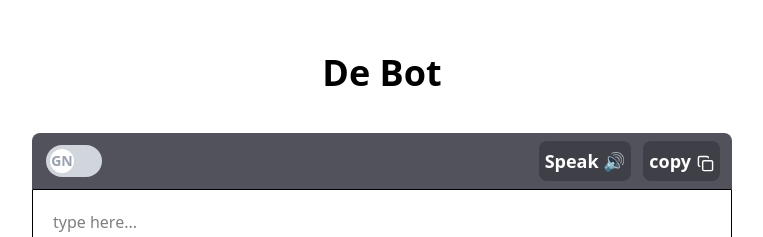
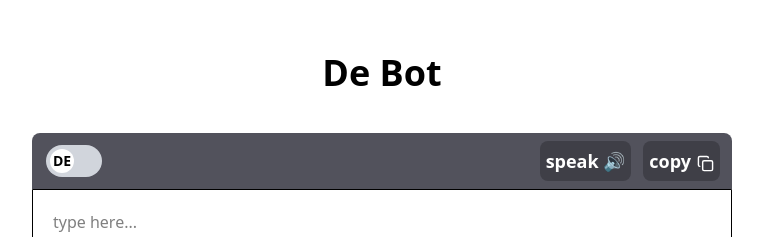
Before and after one commit to Gazi2050/debot, a SvelteKit app: page / in a window 1280 px wide. Shown: the part 196-433 px from the top of the page, without its empty margins (258-1021 px from the left). Built offline with nearby package versions, Linux system fonts and the light colour scheme.

Commit message:
feat:added speakGerman function

```diff
--- a/src/app.html
+++ b/src/app.html
@@ -3,7 +3,7 @@
 
 <head>
 	<meta charset="utf-8" />
-	<link rel="icon" href="%sveltekit.assets%/favicon.png" />
+	<link rel="icon" href="%sveltekit.assets%/favicon.ico" />
 	<meta name="viewport" content="width=device-width, initial-scale=1" />
 	%sveltekit.head%
 	<title>De Bot</title>
--- a/src/components/CopyButton.svelte
+++ b/src/components/CopyButton.svelte
@@ -3,7 +3,7 @@
 </script>
 
 <div
-    class="bg-zinc-700 flex justify-center items-center gap-[6px] p-[6px] rounded-lg m-1"
+    class="bg-zinc-700 flex justify-center items-center gap-[6px] p-[6px] rounded-lg m-1 cursor-pointer"
 >
     <p class="text-lg font-semibold">copy</p>
     <Copy size={17} class="mt-1" />
--- a/src/components/Form.svelte
+++ b/src/components/Form.svelte
@@ -1,7 +1,24 @@
 <script lang="ts">
+    import { onMount } from "svelte";
     import CopyButton from "./CopyButton.svelte";
     import SpeakButton from "./SpeakButton.svelte";
     import Toggle from "./Toggle.svelte";
+
+    let textInput = "";
+
+    function speakGerman() {
+        const text = textInput;
+        const speechRequest = new SpeechSynthesisUtterance(text);
+        const voices = speechSynthesis.getVoices();
+        speechRequest.voice =
+            voices.find((voice) => voice.lang === "de-DE") || null;
+
+        speechSynthesis.speak(speechRequest);
+    }
+
+    onMount(() => {
+        window.speechSynthesis.onvoiceschanged = () => {};
+    });
 </script>
 
 <div
@@ -14,11 +31,12 @@
         >
             <Toggle />
             <div class="flex justify-center items-center gap-1">
-                <SpeakButton />
+                <SpeakButton func={speakGerman} />
                 <CopyButton />
             </div>
         </div>
         <textarea
+            bind:value={textInput}
             class="w-full h-40 resize-none border p-5 rounded-b-lg focus:outline-0"
             placeholder="type here..."
         ></textarea>
--- a/src/components/SpeakButton.svelte
+++ b/src/components/SpeakButton.svelte
@@ -1,8 +1,11 @@
 <script lang="ts">
+    export let func;
 </script>
 
 <div
     class="bg-zinc-700 flex justify-center items-center gap-[6px] p-[6px] rounded-lg m-1"
 >
-    <button class="text-lg font-semibold"> Speak 🔊 </button>
+    <button class="text-lg font-semibold cursor-pointer" on:click={func}>
+        speak 🔊</button
+    >
 </div>
--- a/src/components/Toggle.svelte
+++ b/src/components/Toggle.svelte
@@ -5,7 +5,7 @@
     const isChecked = writable(false);
 </script>
 
-<div class="flex justify-center items-center p-[6px]">
+<div class="flex justify-center items-center p-[6px] select-none">
     <label
         for="AcceptConditions"
         class="relative inline-block h-8 w-14 cursor-pointer rounded-full bg-gray-300 transition [-webkit-tap-highlight-color:_transparent] has-[:checked]:bg-green-500"
@@ -22,10 +22,10 @@
         >
             {#if $isChecked}
                 <!-- <Check class="text-green-600" /> -->
-                <p class="text-sm font-bold">EN</p>
+                <p class="text-sm font-bold text-black">EN</p>
             {:else}
                 <!-- <X class="text-gray-400" /> -->
-                <p class="text-sm font-bold">GN</p>
+                <p class="text-sm font-bold text-black">DE</p>
             {/if}
         </span>
     </label>
```
Also changed, not shown: static/favicon.png (deleted), 1 other file (tests, documents, lock files or other folders).
